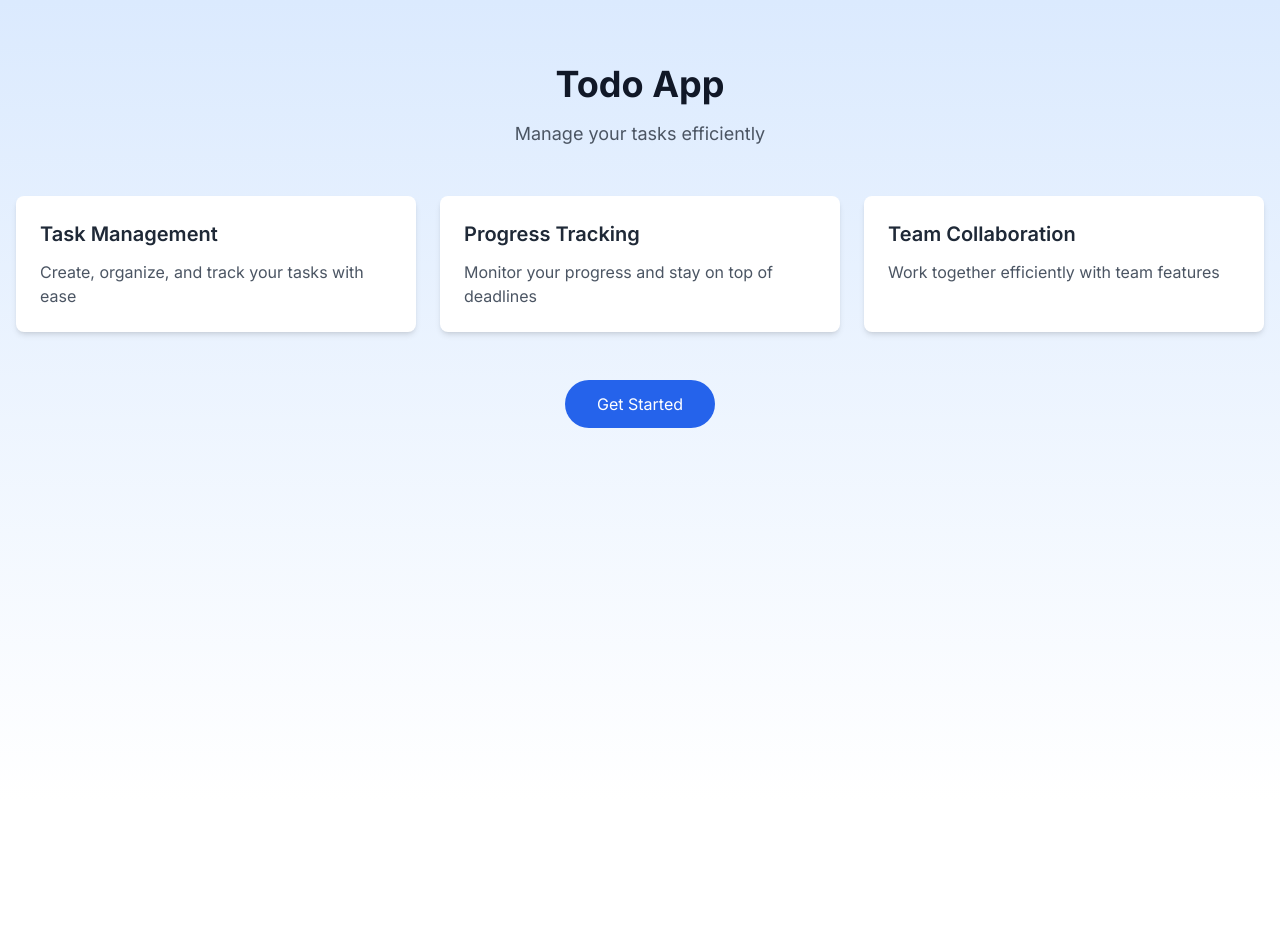
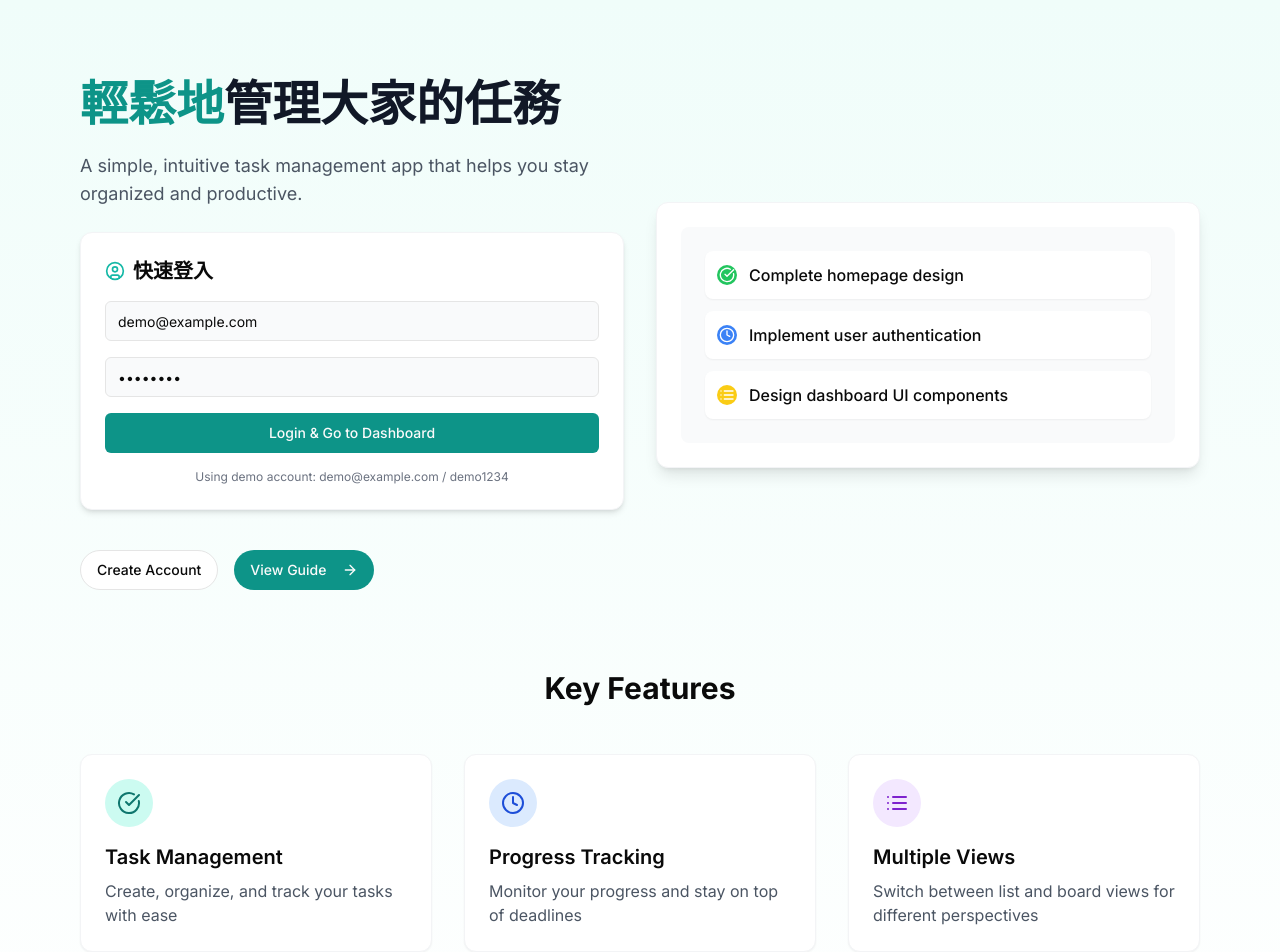
Before and after one commit to aoigj100a/todo-fullstack, a Next.js app in the folder apps/frontend/: page / in a window 1280 px wide. Shown: the top 952 px of the page. Before the commit the page ends 800 px from the top, so only its background shows below. Built offline with nearby package versions, Linux system fonts and the light colour scheme; no server answers.

Commit message:
feat(frontend):update home page

```diff
--- a/apps/frontend/src/app/page.tsx
+++ b/apps/frontend/src/app/page.tsx
@@ -1,56 +1,182 @@
+// apps/frontend/src/app/page.tsx
+'use client';
+
+import { useState } from 'react';
+import { useRouter } from 'next/navigation';
+import Link from 'next/link';
+import { ArrowRight, CheckCircle, Clock, List, UserCircle } from 'lucide-react';
+
+import { Button } from '@/components/ui/button';
+import { Input } from '@/components/ui/input';
+import { authService } from '@/service/auth';
+import { useToast } from '@/hooks/use-toast';
+
 export default function Home() {
+  const [email, setEmail] = useState('demo@example.com');
+  const [password, setPassword] = useState('demo1234');
+  const [isLoggingIn, setIsLoggingIn] = useState(false);
+  const router = useRouter();
+  const { toast } = useToast();
+
+  const handleQuickLogin = async (e: React.FormEvent) => {
+    e.preventDefault();
+    setIsLoggingIn(true);
+
+    try {
+      const response = await authService.login({ email, password });
+      authService.setToken(response.token);
+      authService.setUser(response.user);
+
+      toast({
+        title: 'Login successful',
+        description: 'Redirecting to your todos...',
+      });
+
+      router.push('/todos');
+    } catch (error) {
+      toast({
+        variant: 'destructive',
+        title: 'Login failed',
+        description: error instanceof Error ? error.message : 'Failed to login',
+      });
+    } finally {
+      setIsLoggingIn(false);
+    }
+  };
+
   return (
-    <main className="min-h-screen bg-gradient-to-b from-blue-100 to-white">
-      <div className="container mx-auto px-4 py-16">
-        {/* 標題區塊 */}
-        <div className="text-center mb-12">
-          <h1 className="text-4xl font-bold text-gray-900 mb-4">
-            Todo App
-          </h1>
-          <p className="text-lg text-gray-600">
-            Manage your tasks efficiently
-          </p>
-        </div>
+    <main className="min-h-screen bg-gradient-to-b from-teal-50 to-white">
+      <div className="max-w-6xl mx-auto px-4 py-12 sm:py-20">
+        {/* Hero Section */}
+        <div className="flex flex-col md:flex-row items-center justify-between gap-8">
+          {/* Left Content */}
+          <div className="w-full md:w-1/2 space-y-6">
+            <h1 className="text-4xl sm:text-5xl font-bold text-gray-900 leading-tight">
+              <span className="text-teal-600">輕鬆地</span>管理大家的任務
+            </h1>
+            <p className="text-lg text-gray-600 max-w-lg">
+              A simple, intuitive task management app that helps you stay organized and productive.
+            </p>
 
-        {/* 功能展示區 */}
-        <div className="grid grid-cols-1 md:grid-cols-3 gap-6">
-          {/* 卡片 1 */}
-          <div className="bg-white p-6 rounded-lg shadow-md hover:shadow-lg transition-shadow">
-            <h2 className="text-xl font-semibold text-gray-800 mb-3">
-              Task Management
-            </h2>
-            <p className="text-gray-600">
-              Create, organize, and track your tasks with ease
-            </p>
+            {/* Quick Login Card */}
+            <div className="bg-white p-6 rounded-xl shadow-md border border-gray-100 mt-8">
+              <h2 className="text-xl font-semibold mb-4 flex items-center">
+                <UserCircle className="mr-2 h-5 w-5 text-teal-500" />
+                快速登入
+              </h2>
+              <form onSubmit={handleQuickLogin} className="space-y-4">
+                <div>
+                  <Input
+                    type="email"
+                    placeholder="Email"
+                    value={email}
+                    onChange={(e) => setEmail(e.target.value)}
+                    className="bg-gray-50"
+                  />
+                </div>
+                <div>
+                  <Input
+                    type="password"
+                    placeholder="Password"
+                    value={password}
+                    onChange={(e) => setPassword(e.target.value)}
+                    className="bg-gray-50"
+                  />
+                </div>
+                <Button
+                  type="submit"
+                  className="w-full bg-teal-600 hover:bg-teal-700"
+                  disabled={isLoggingIn}
+                >
+                  {isLoggingIn ? 'Logging in...' : 'Login & Go to Dashboard'}
+                </Button>
+                <p className="text-xs text-center text-gray-500">
+                  Using demo account: demo@example.com / demo1234
+                </p>
+              </form>
+            </div>
+
+            <div className="flex gap-4 pt-4">
+              <Button asChild variant="outline" className="rounded-full">
+                <Link href="/register">Create Account</Link>
+              </Button>
+              <Button asChild className="rounded-full bg-teal-600 hover:bg-teal-700">
+                <Link href="/guide">
+                  View Guide
+                  <ArrowRight className="ml-2 h-4 w-4" />
+                </Link>
+              </Button>
+            </div>
           </div>
 
-          {/* 卡片 2 */}
-          <div className="bg-white p-6 rounded-lg shadow-md hover:shadow-lg transition-shadow">
-            <h2 className="text-xl font-semibold text-gray-800 mb-3">
-              Progress Tracking
-            </h2>
-            <p className="text-gray-600">
-              Monitor your progress and stay on top of deadlines
-            </p>
-          </div>
+          {/* Right Image/Illustration */}
+          <div className="w-full md:w-1/2">
+            <div className="bg-white rounded-xl shadow-lg p-6 border border-gray-100">
+              <div className="relative overflow-hidden rounded-lg bg-gray-50 p-6">
+                {/* Stylized Todo List UI Example */}
+                <div className="space-y-3">
+                  <div className="flex items-center gap-3 bg-white p-3 rounded-lg shadow-sm">
+                    <div className="h-5 w-5 rounded-full bg-green-500 flex items-center justify-center text-white">
+                      <CheckCircle className="h-4 w-4" />
+                    </div>
+                    <span className="font-medium">Complete homepage design</span>
+                  </div>
 
-          {/* 卡片 3 */}
-          <div className="bg-white p-6 rounded-lg shadow-md hover:shadow-lg transition-shadow">
-            <h2 className="text-xl font-semibold text-gray-800 mb-3">
-              Team Collaboration
-            </h2>
-            <p className="text-gray-600">
-              Work together efficiently with team features
-            </p>
+                  <div className="flex items-center gap-3 bg-white p-3 rounded-lg shadow-sm">
+                    <div className="h-5 w-5 rounded-full bg-blue-500 flex items-center justify-center text-white">
+                      <Clock className="h-4 w-4" />
+                    </div>
+                    <span className="font-medium">Implement user authentication</span>
+                  </div>
+
+                  <div className="flex items-center gap-3 bg-white p-3 rounded-lg shadow-sm">
+                    <div className="h-5 w-5 rounded-full bg-yellow-400 flex items-center justify-center text-white">
+                      <List className="h-4 w-4" />
+                    </div>
+                    <span className="font-medium">Design dashboard UI components</span>
+                  </div>
+                </div>
+              </div>
+            </div>
           </div>
         </div>
 
-        {/* 開始使用按鈕 */}
-        <div className="text-center mt-12">
-          <button className="bg-blue-600 text-white px-8 py-3 rounded-full hover:bg-blue-700 transition-colors">
-            Get Started
-          </button>
+        {/* Features Section */}
+        <div className="mt-20">
+          <h2 className="text-2xl sm:text-3xl font-bold text-center mb-12">Key Features</h2>
+          <div className="grid grid-cols-1 md:grid-cols-3 gap-8">
+            <div className="bg-white p-6 rounded-xl shadow-sm hover:shadow-md transition-shadow border border-gray-100">
+              <div className="bg-teal-100 text-teal-700 w-12 h-12 rounded-full flex items-center justify-center mb-4">
+                <CheckCircle className="h-6 w-6" />
+              </div>
+              <h3 className="text-xl font-semibold mb-2">Task Management</h3>
+              <p className="text-gray-600">Create, organize, and track your tasks with ease</p>
+            </div>
+
+            <div className="bg-white p-6 rounded-xl shadow-sm hover:shadow-md transition-shadow border border-gray-100">
+              <div className="bg-blue-100 text-blue-700 w-12 h-12 rounded-full flex items-center justify-center mb-4">
+                <Clock className="h-6 w-6" />
+              </div>
+              <h3 className="text-xl font-semibold mb-2">Progress Tracking</h3>
+              <p className="text-gray-600">Monitor your progress and stay on top of deadlines</p>
+            </div>
+
+            <div className="bg-white p-6 rounded-xl shadow-sm hover:shadow-md transition-shadow border border-gray-100">
+              <div className="bg-purple-100 text-purple-700 w-12 h-12 rounded-full flex items-center justify-center mb-4">
+                <List className="h-6 w-6" />
+              </div>
+              <h3 className="text-xl font-semibold mb-2">Multiple Views</h3>
+              <p className="text-gray-600">
+                Switch between list and board views for different perspectives
+              </p>
+            </div>
+          </div>
         </div>
+
+        {/* Footer */}
+        <footer className="mt-20 text-center text-gray-500 text-sm">
+          <p>© {new Date().getFullYear()} Todo App. All rights reserved.</p>
+        </footer>
       </div>
     </main>
   );
```
